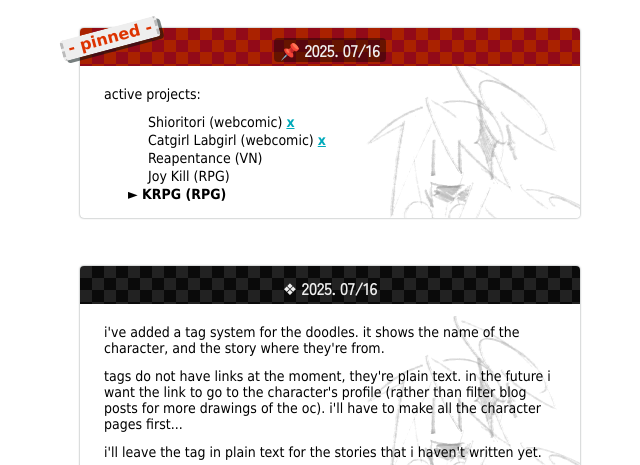
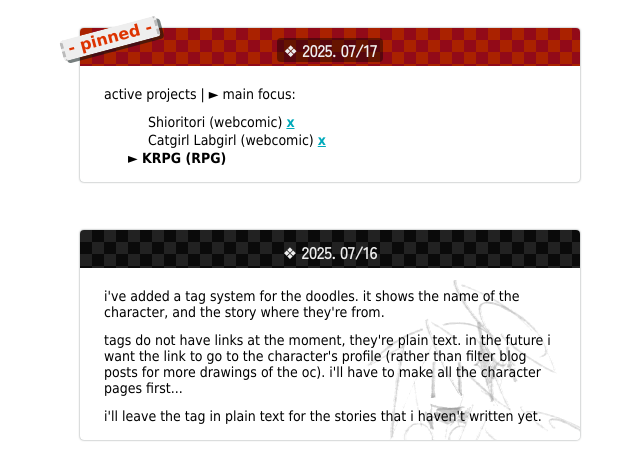
Before and after one commit to tamiiiui/tamiiiui.github.io, a plain HTML site: page blog/index.html in a window 1280 px wide. Shown: the top 465 px of the page, without its empty margins (310-950 px from the left). Drawn offline with Linux system fonts and the light colour scheme.

Commit message:
Update index.html

```diff
--- a/blog/index.html
+++ b/blog/index.html
@@ -15,17 +15,15 @@
         <center>
             <!-------------------- -------------------->
             <!-- . PINNED . -->
-            <div class="post withbg" id="pinned">
+            <div class="post" id="pinned">
                 <div class="date">
-                    <b>📌 2025. 07/16</b>
+                    <b>❖ 2025. 07/17</b>
                 </div>
                 <div class="text">
-                    <p>active projects:</p>
+                    <p>active projects | ► main focus:</p>
                     <ul class="list" style="list-style-type: none;">
                         <li>&nbsp;&nbsp;&nbsp;&nbsp;&nbsp;Shioritori (webcomic) <a href="../shioritori/index.html">x</a></li>
                         <li>&nbsp;&nbsp;&nbsp;&nbsp;&nbsp;Catgirl Labgirl (webcomic) <a href="../cat/index.html">x</a></li>
-                        <li>&nbsp;&nbsp;&nbsp;&nbsp;&nbsp;Reapentance (VN)</li>
-                        <li>&nbsp;&nbsp;&nbsp;&nbsp;&nbsp;Joy Kill (RPG)</li>
                         <li><b>► KRPG (RPG)</b></li>
                     </ul>
                 </div>
```
